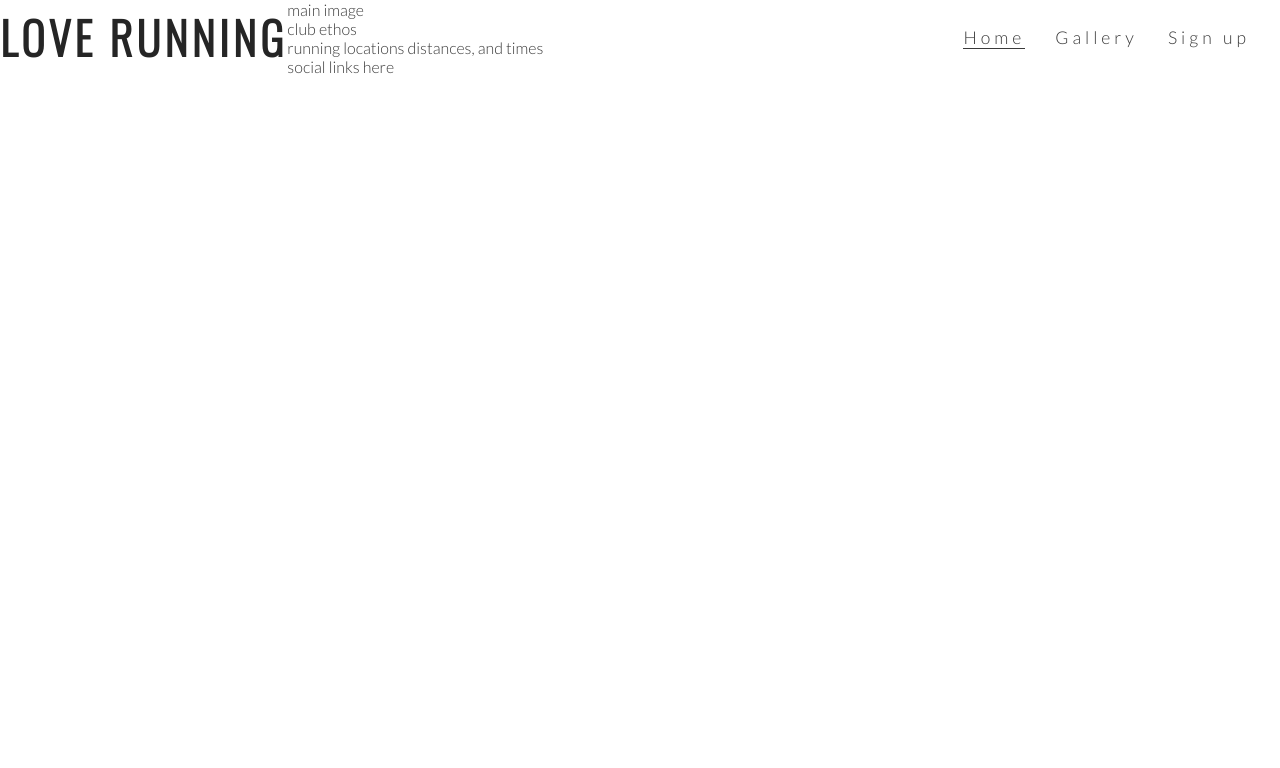
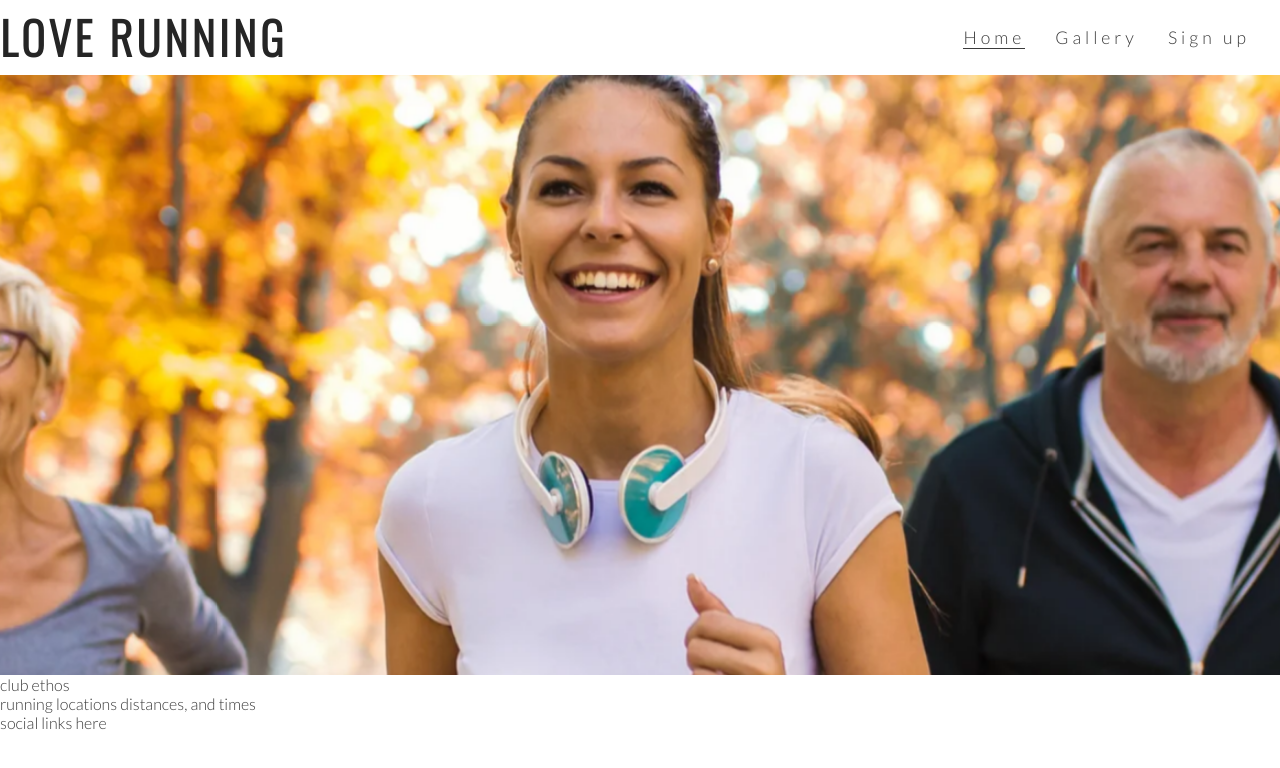
Before and after one commit to Clone121/love-running, a plain HTML site: page index.html in a window 1280 px wide. Drawn offline with nearby package versions, Linux system fonts and the light colour scheme.

Commit message:
Add hero image animation for zoom

```diff
--- a/assets/css/style.css
+++ b/assets/css/style.css
@@ -53,3 +53,32 @@ h1, h2{
 .active{
     border-bottom: 1px solid #3a3a3a;
 }
+
+#hero-outer{
+    height: 600px;
+    width: 100%;
+    overflow: hidden;
+}
+
+#hero-image{
+    height: 600px;
+    width: 100%;
+    background: url("../images/hero-image.webp") no-repeat center center;
+
+    /*Animates zoom effect on loadingpage*/
+
+    animation-name: hero-zoom;
+    animation-duration: 5s;
+    animation-fill-mode: forwards;
+}
+
+/*Creates the level of zoom for hero-image*/
+
+@keyframes hero-zoom{
+    from{
+        transform: scale(1);
+    }
+    to{
+        transform: scale(1.1);
+    }
+}
--- a/index.html
+++ b/index.html
@@ -25,8 +25,10 @@
             </ul>
         </nav>
     </header>
-    <section>
-        main image
+    <section id="hero-outer">
+        <div id="hero-image">
+
+        </div>
     </section>
     <section>
         club ethos
```
Also changed, not shown: assets/images/hero-image.webp (added).
